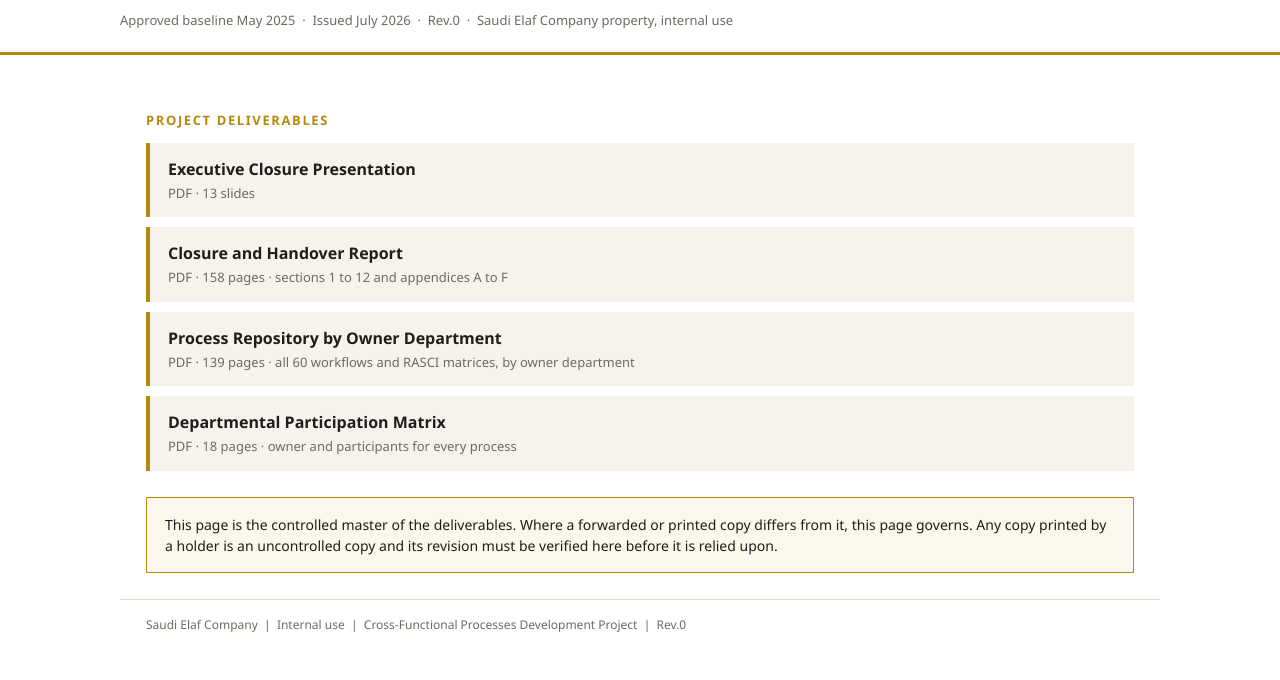
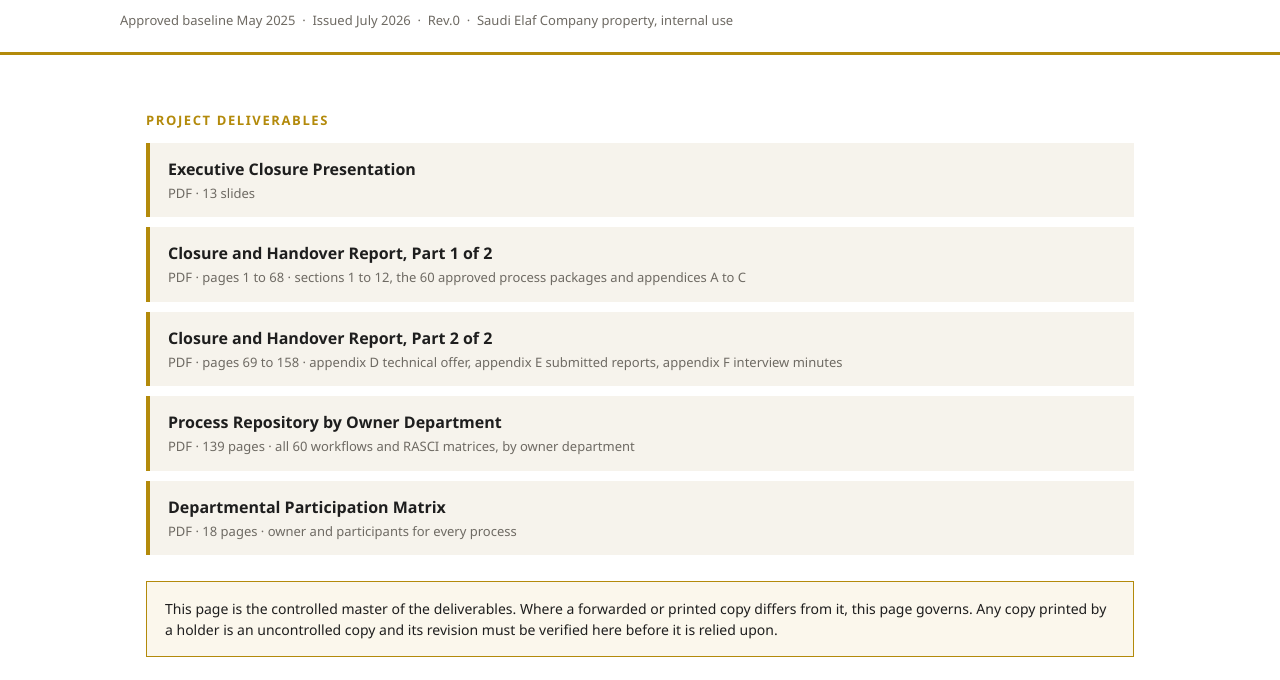
Before and after one commit to Amr7adary/Saudi-Elaf-Processes-Project-Deliverables, a plain HTML site: page index.html in a window 1280 px wide. Shown: the part 139-819 px from the top of the page. Drawn offline with Linux system fonts and the light colour scheme.

Commit message:
Update index.html

```diff
--- a/index.html
+++ b/index.html
@@ -45,8 +45,10 @@
   <ul>
     <li><a href="Saudi Elaf Closure and Handover Presentation.pdf">Executive Closure Presentation</a>
         <span>PDF · 13 slides</span></li>
-    <li><a href="Saudi Elaf Closure and Handover Report.pdf">Closure and Handover Report</a>
-        <span>PDF · 158 pages · sections 1 to 12 and appendices A to F</span></li>
+    <li><a href="Saudi Elaf Closure and Handover Report - Part 1 of 2, sections and appendices A to C.pdf">Closure and Handover Report, Part 1 of 2</a>
+        <span>PDF · pages 1 to 68 · sections 1 to 12, the 60 approved process packages and appendices A to C</span></li>
+    <li><a href="Saudi Elaf Closure and Handover Report - Part 2 of 2, appendices D to F.pdf">Closure and Handover Report, Part 2 of 2</a>
+        <span>PDF · pages 69 to 158 · appendix D technical offer, appendix E submitted reports, appendix F interview minutes</span></li>
     <li><a href="Saudi Elaf Process Repository by Department.pdf">Process Repository by Owner Department</a>
         <span>PDF · 139 pages · all 60 workflows and RASCI matrices, by owner department</span></li>
     <li><a href="Saudi Elaf Process Participation Matrix A3.pdf">Departmental Participation Matrix</a>
```
